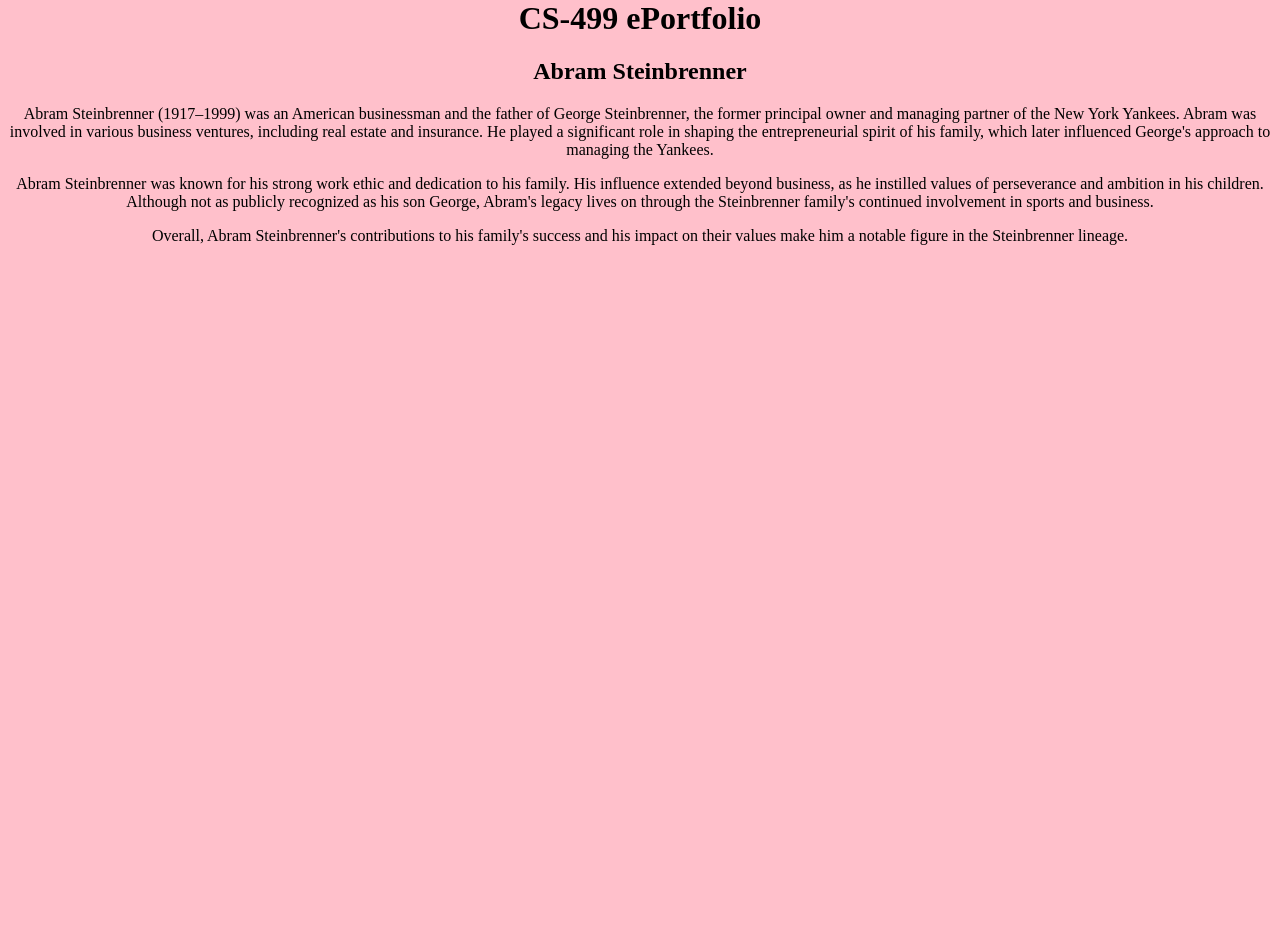
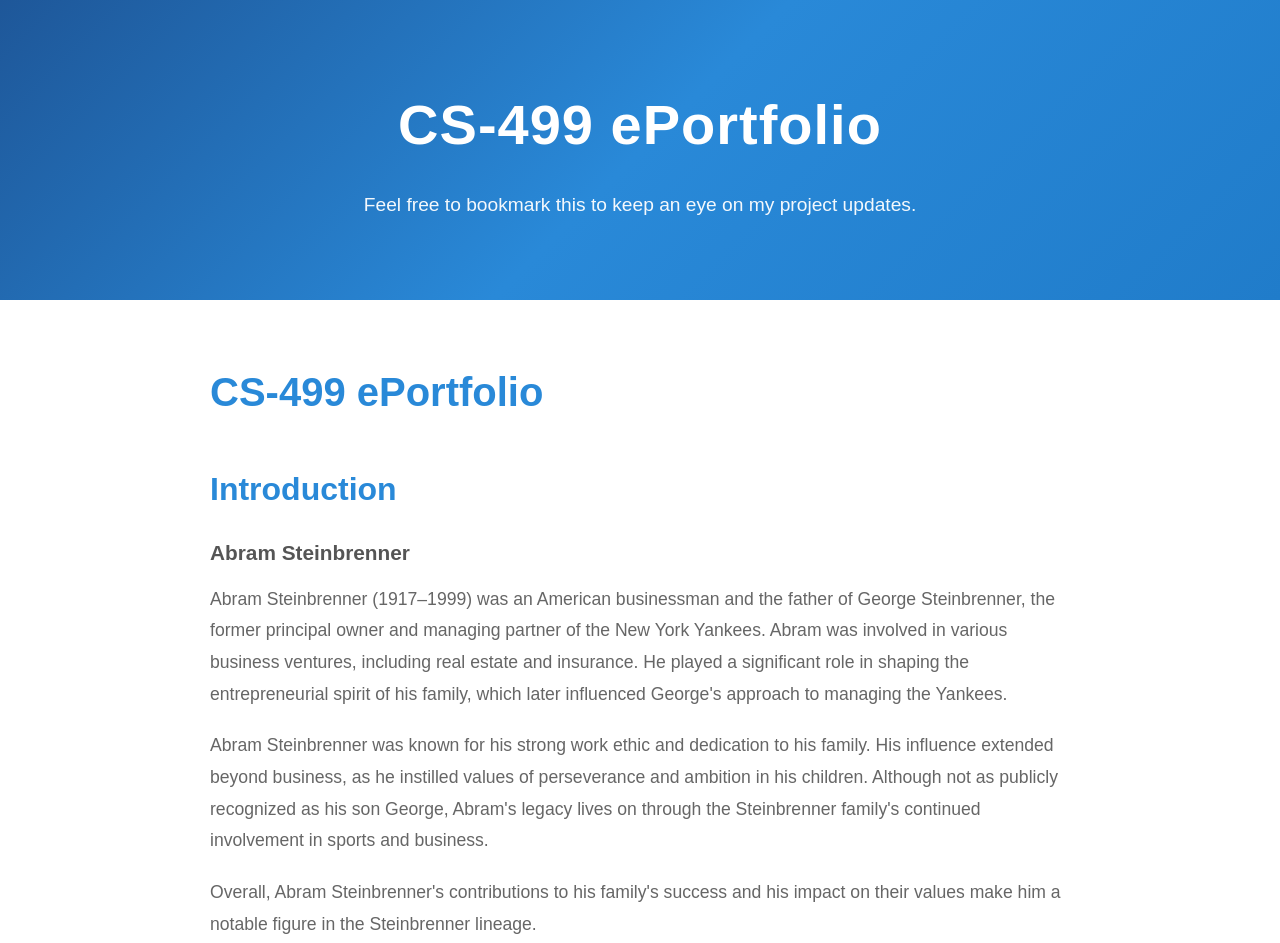
Before and after one commit to AbramStein/AbramStein.github.io, a plain HTML site: page index.html in a window 1280 px wide. Before the commit the page ends 800 px from the top, so only its background shows below. Drawn offline with Linux system fonts and the light colour scheme.

Commit message:
Added hero header section

```diff
--- a/index.html
+++ b/index.html
@@ -1,15 +1,27 @@
+<!DOCTYPE html>
 <html lang="en">
 <head>
     <meta charset="UTF-8">
     <meta name="viewport" content="width=device-width, initial-scale=1.0">
-    <title>Document</title>
+    <title>CS-499 ePortfolio - Abram Steinbrenner</title>
     <link rel="stylesheet" href="styles.css">
 </head>
 <body>
-    <h1>CS-499 ePortfolio</h1>
-    <h2>Abram Steinbrenner</h2>
-    <p>Abram Steinbrenner (1917–1999) was an American businessman and the father of George Steinbrenner, the former principal owner and managing partner of the New York Yankees. Abram was involved in various business ventures, including real estate and insurance. He played a significant role in shaping the entrepreneurial spirit of his family, which later influenced George's approach to managing the Yankees.</p>
-    <p>Abram Steinbrenner was known for his strong work ethic and dedication to his family. His influence extended beyond business, as he instilled values of perseverance and ambition in his children. Although not as publicly recognized as his son George, Abram's legacy lives on through the Steinbrenner family's continued involvement in sports and business.</p>
-    <p>Overall, Abram Steinbrenner's contributions to his family's success and his impact on their values make him a notable figure in the Steinbrenner lineage.
+    <!-- Hero Header Section -->
+    <header class="hero">
+        <h1>CS-499 ePortfolio</h1>
+        <p class="subtitle">Feel free to bookmark this to keep an eye on my project updates.</p>
+    </header>
+
+    <!-- Main Content Section -->
+    <main class="content">
+        <h2>CS-499 ePortfolio</h2>
+
+        <h3>Introduction</h3>
+        <h4>Abram Steinbrenner</h4>
+        <p>Abram Steinbrenner (1917–1999) was an American businessman and the father of George Steinbrenner, the former principal owner and managing partner of the New York Yankees. Abram was involved in various business ventures, including real estate and insurance. He played a significant role in shaping the entrepreneurial spirit of his family, which later influenced George's approach to managing the Yankees.</p>
+        <p>Abram Steinbrenner was known for his strong work ethic and dedication to his family. His influence extended beyond business, as he instilled values of perseverance and ambition in his children. Although not as publicly recognized as his son George, Abram's legacy lives on through the Steinbrenner family's continued involvement in sports and business.</p>
+        <p>Overall, Abram Steinbrenner's contributions to his family's success and his impact on their values make him a notable figure in the Steinbrenner lineage.</p>
+    </main>
 </body>
 </html>
--- a/styles.css
+++ b/styles.css
@@ -1,5 +1,91 @@
+/* Reset and Base Styles */
+* {
+    margin: 0;
+    padding: 0;
+    box-sizing: border-box;
+}
+
 body {
-    margin: 0;
-    background: pink;
+    font-family: Arial, sans-serif;
+    line-height: 1.6;
+    color: #333;
+}
+
+/* Hero Header Section */
+.hero {
+    background: linear-gradient(135deg, #1e5799 0%, #2989d8 50%, #207cca 100%);
+    color: white;
     text-align: center;
+    padding: 80px 20px;
+    min-height: 300px;
+    display: flex;
+    flex-direction: column;
+    justify-content: center;
+    align-items: center;
 }
+
+.hero h1 {
+    font-size: 3.5rem;
+    font-weight: bold;
+    margin-bottom: 20px;
+    letter-spacing: 1px;
+}
+
+.hero .subtitle {
+    font-size: 1.2rem;
+    font-weight: 300;
+    max-width: 700px;
+    opacity: 0.95;
+}
+
+/* Main Content Section */
+.content {
+    max-width: 900px;
+    margin: 0 auto;
+    padding: 60px 20px;
+}
+
+.content h2 {
+    color: #2989d8;
+    font-size: 2.5rem;
+    margin-bottom: 40px;
+}
+
+.content h3 {
+    color: #2989d8;
+    font-size: 2rem;
+    margin-bottom: 20px;
+    margin-top: 30px;
+}
+
+.content h4 {
+    color: #555;
+    font-size: 1.3rem;
+    margin-bottom: 15px;
+}
+
+.content p {
+    font-size: 1.1rem;
+    line-height: 1.8;
+    margin-bottom: 20px;
+    color: #666;
+}
+
+/* Responsive Design */
+@media (max-width: 768px) {
+    .hero h1 {
+        font-size: 2.5rem;
+    }
+
+    .hero .subtitle {
+        font-size: 1rem;
+    }
+
+    .content h2 {
+        font-size: 2rem;
+    }
+
+    .content h3 {
+        font-size: 1.5rem;
+    }
+}
```
